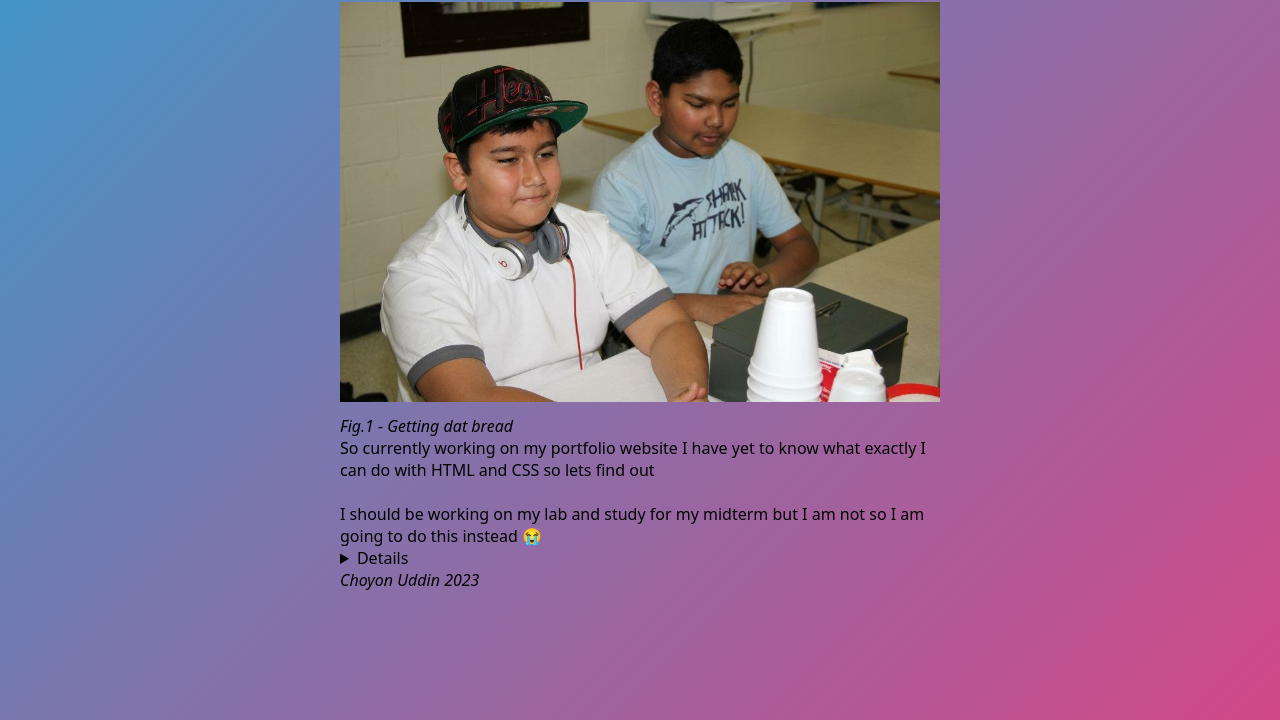
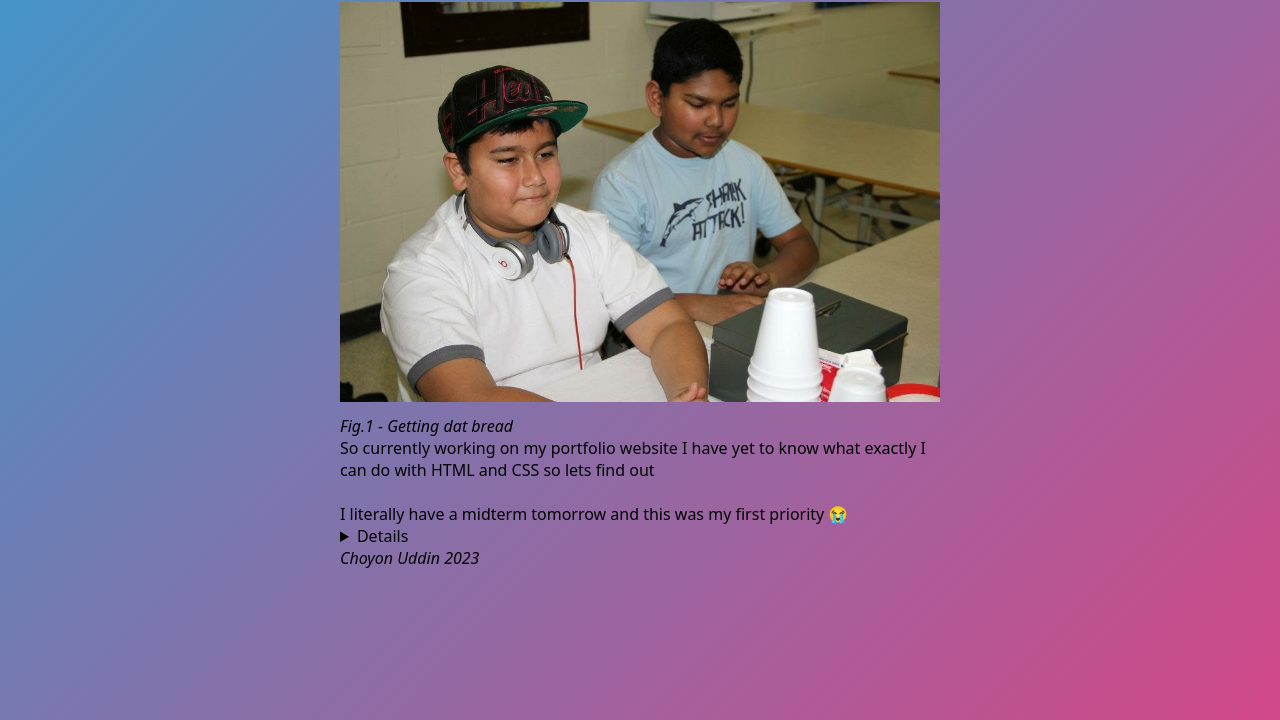
Before and after one commit to ChoyonUddin/Portfolio, a plain HTML site: page index.html in a window 1280 px wide. Shown: the part 80-800 px from the top of the page. Drawn offline with Linux system fonts and the light colour scheme.

Commit message:
Changed Message

```diff
--- a/index.html
+++ b/index.html
@@ -37,7 +37,7 @@
             </p1>
             <br>
             <p2>
-                I should be working on my lab and study for my midterm but I am not so I am going to do this instead &#128557
+               I literally have a midterm tomorrow and this was my first priority &#128557
             </p2>
         </section>
 
```
